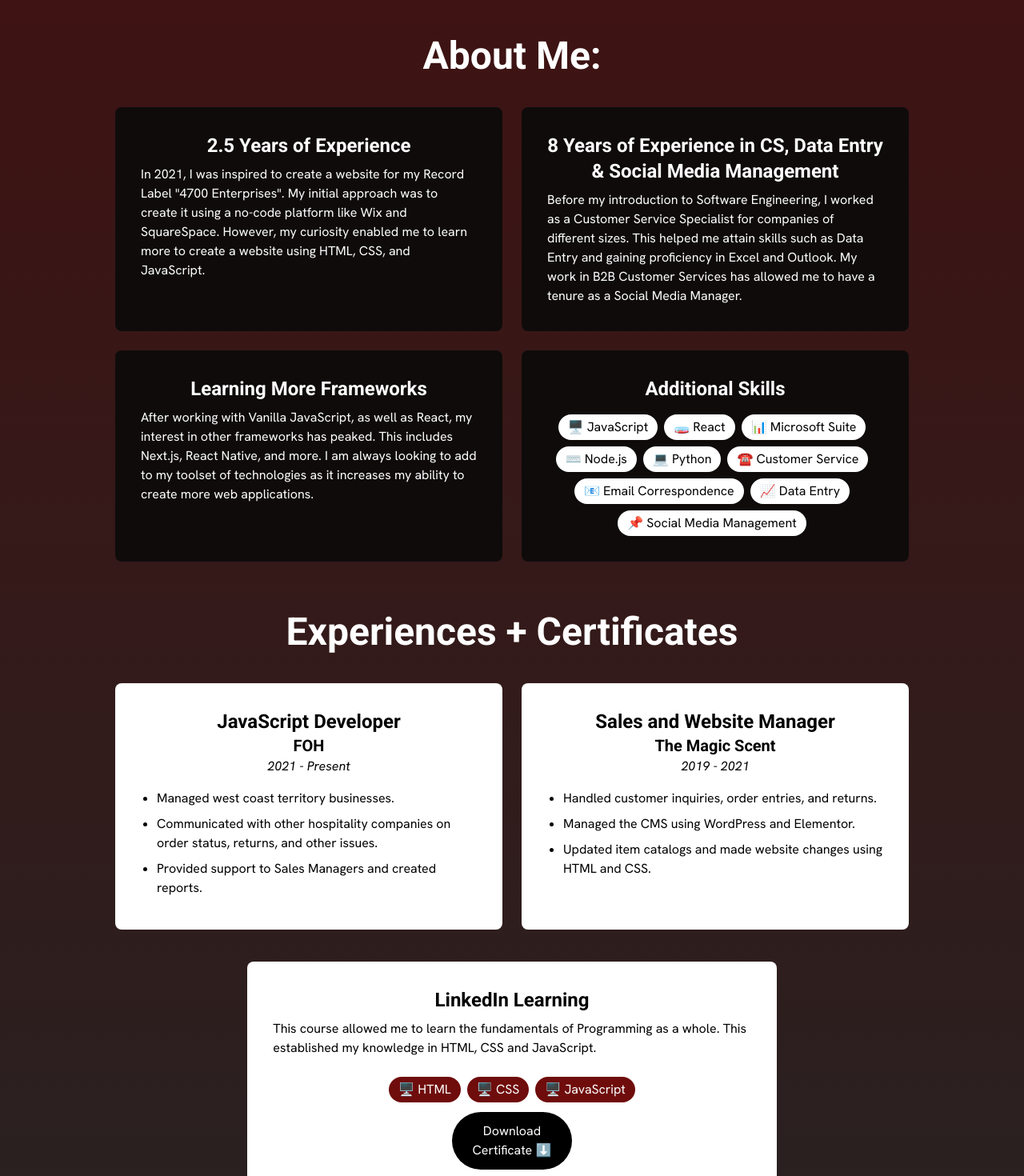
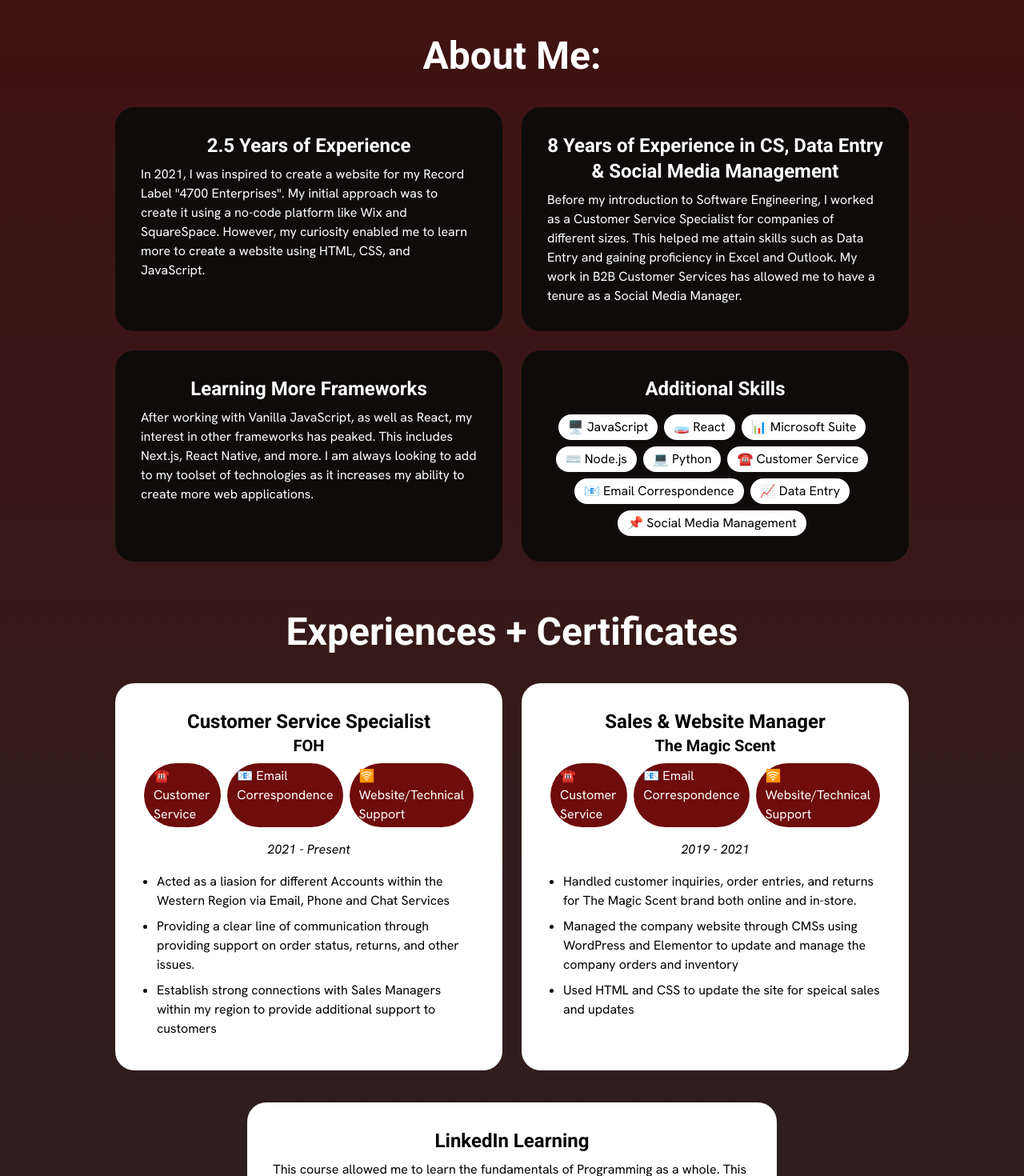
Before and after one commit to 4700gfx/shek-new-port, a React (Create React App) app: page / in a window 1280 px wide. Shown: the part 1330-2800 px from the top of the page at 80% size. Built offline with nearby package versions, Linux system fonts and the light colour scheme.

Commit message:
Tightening Up Experience Section

```diff
--- a/src/components/AboutMe.js
+++ b/src/components/AboutMe.js
@@ -5,28 +5,28 @@ const AboutMe = () => {
     <section className='h-auto w-full sm:w-4/5 mx-auto mb-6 mt-10 px-4'>
       <h1 className="flex justify-center font-roboto font-bold text-3xl sm:text-5xl mt-16 sm:mt-24 mb-8 sm:mb-10">About Me:</h1>
       <div className='grid grid-cols-1 sm:grid-cols-2 gap-4 sm:gap-6'>
-        <div className='bg-darkRed p-6 sm:p-8 rounded-lg flex flex-col'>
+        <div className='bg-darkRed p-6 sm:p-8 rounded-3xl flex flex-col'>
           <h2 className='font-roboto font-bold text-xl sm:text-2xl text-center mb-2'>2.5 Years of Experience</h2>
           <p className="text-sm sm:text-base">
             In 2021, I was inspired to create a website for my Record Label "4700 Enterprises". My initial approach was to create it using a no-code platform like Wix and SquareSpace. However, my curiosity enabled me to learn more to create a website using HTML, CSS, and JavaScript.
           </p>
         </div>
 
-        <div className='bg-darkRed p-6 sm:p-8 rounded-lg flex flex-col'>
+        <div className='bg-darkRed p-6 sm:p-8 rounded-3xl flex flex-col'>
           <h2 className='font-roboto font-bold text-xl sm:text-2xl text-center mb-2'>8 Years of Experience in CS, Data Entry & Social Media Management</h2>
           <p className="text-sm sm:text-base">
             Before my introduction to Software Engineering, I worked as a Customer Service Specialist for companies of different sizes. This helped me attain skills such as Data Entry and gaining proficiency in Excel and Outlook. My work in B2B Customer Services has allowed me to have a tenure as a Social Media Manager.
           </p>
         </div>
 
-        <div className='bg-darkRed p-6 sm:p-8 rounded-lg flex flex-col'>
+        <div className='bg-darkRed p-6 sm:p-8 rounded-3xl flex flex-col'>
           <h2 className='font-roboto font-bold text-xl sm:text-2xl text-center mb-2'>Learning More Frameworks</h2>
           <p className="text-sm sm:text-base">
             After working with Vanilla JavaScript, as well as React, my interest in other frameworks has peaked. This includes Next.js, React Native, and more. I am always looking to add to my toolset of technologies as it increases my ability to create more web applications.
           </p>
         </div>
 
-        <div className='bg-darkRed p-6 sm:p-8 rounded-lg flex flex-col'>
+        <div className='bg-darkRed p-6 sm:p-8 rounded-3xl flex flex-col'>
           <h2 className='font-roboto font-bold text-xl sm:text-2xl text-center mb-2'>Additional Skills</h2>
           <div className='flex flex-wrap justify-center'>
             <span className='bg-white text-black w-auto px-3 py-1 mt-2 mr-2 rounded-full text-sm sm:text-base'>🖥️ JavaScript</span>
--- a/src/components/Experience.js
+++ b/src/components/Experience.js
@@ -3,23 +3,23 @@ import React from 'react';
 const Experience = () => {
   const experiences = [
     {
-      role: 'JavaScript Developer',
+      role: 'Customer Service Specialist',
       company: 'FOH',
       period: '2021 - Present',
       descriptions: [
-        'Managed west coast territory businesses.',
-        'Communicated with other hospitality companies on order status, returns, and other issues.',
-        'Provided support to Sales Managers and created reports.',
+        'Acted as a liasion for different Accounts within the Western Region via Email, Phone and Chat Services',
+        'Providing a clear line of communication through providing support on order status, returns, and other issues.',
+        'Establish strong connections with Sales Managers within my region to provide additional support to customers',
       ],
     },
     {
-      role: 'Sales and Website Manager',
+      role: 'Sales & Website Manager',
       company: 'The Magic Scent',
       period: '2019 - 2021',
       descriptions: [
-        'Handled customer inquiries, order entries, and returns.',
-        'Managed the CMS using WordPress and Elementor.',
-        'Updated item catalogs and made website changes using HTML and CSS.',
+        'Handled customer inquiries, order entries, and returns for The Magic Scent brand both online and in-store.',
+        'Managed the company website through CMSs using WordPress and Elementor to update and manage the company orders and inventory',
+        'Used HTML and CSS to update the site for speical sales and updates',
       ],
     },
   ];
@@ -29,9 +29,14 @@ const Experience = () => {
       <h1 className="text-center font-roboto font-bold text-3xl sm:text-4xl md:text-5xl mb-10">Experiences + Certificates</h1>
       <div className='flex flex-row gap-6'>
         {experiences.map((exp, index) => (
-          <div key={index} className='bg-white text-black w-4/5 sm:w-4/5 lg:w-4/5 xl:w-2/3 p-6 sm:p-8 rounded-lg flex flex-col mx-auto'>
+          <div key={index} className='bg-white text-black w-4/5 sm:w-4/5 lg:w-4/5 xl:w-2/3 p-6 sm:p-8 rounded-3xl flex flex-col mx-auto'>
             <h2 className='font-roboto font-bold text-center text-xl sm:text-2xl'>{exp.role}</h2>
             <h3 className='font-roboto font-semibold text-center text-lg sm:text-xl'>{exp.company}</h3>
+            <div className='flex flex-row justify-center mb-4'>
+            <span className='bg-deepRed text-white px-3 py-1 mt-2 mx-1 rounded-full text-sm sm:text-base'>☎️ Customer Service</span>
+            <span className='bg-deepRed text-white px-3 py-1 mt-2 mx-1 rounded-full text-sm sm:text-base'>📧 Email Correspondence</span>
+            <span className='bg-deepRed text-white px-3 py-1 mt-2 mx-1 rounded-full text-sm sm:text-base'>🛜 Website/Technical Support</span>
+            </div>
             <span className='italic mb-4 text-center text-sm sm:text-base'>{exp.period}</span>
             <ul className='list-disc pl-5 text-left'>
               {exp.descriptions.map((desc, i) => (
@@ -46,19 +51,19 @@ const Experience = () => {
         {[
           {
             title: 'LinkedIn Learning',
-            description: 'This course allowed me to learn the fundamentals of Programming as a whole. This established my knowledge in HTML, CSS and JavaScript.',
+            description: 'This course allowed me to learn the fundamentals of Programming as a whole. This established my knowledge in HTML, CSS and JavaScript. Through their learning paths I was able to create a roadmap for what I should be studying for when it comes to establishing myself as a programmer. This course included practice problems and projects that helped deepen my understanding',
             tags: ['🖥️ HTML', '🖥️ CSS', '🖥️ JavaScript']
           },
           {
             title: "Udemy's JS Course",
-            description: 'This course allowed me to learn all of the aspects of JavaScript as a language. This included syntax, features and other aspects of the language.',
+            description: 'This course allowed me to learn all of the aspects of JavaScript as a language. This included syntax, features and other aspects of the language. This course helped to me to concepts such as Object Oriented Programming, Clousures, Data Structures and more. After completing this course I was able to transition into using React as my first framework to create front end solutions',
             tags: ['🖥️ JavaScript', '🖥️ OOP', '🖥️ React Basics']
           },
 
         ].map((cert, index) => (
-          <div key={index} className='bg-white text-black sm:w-4/5 lg:w-3/4 xl:w-2/3 p-6 sm:p-8 rounded-lg flex flex-col mx-auto'>
+          <div key={index} className='bg-white text-black sm:w-4/5 lg:w-3/4 xl:w-2/3 p-6 sm:p-8 rounded-3xl flex flex-col mx-auto'>
             <h2 className='font-roboto font-bold text-center text-xl sm:text-2xl mb-2'>{cert.title}</h2>
-            <p className='text-sm sm:text-base'>{cert.description}</p>
+            <p className='text-sm sm:text-base text-left'>{cert.description}</p>
             <div className='flex flex-wrap justify-center mt-4'>
               {cert.tags.map((tag, i) => (
                 <span key={i} className='bg-deepRed text-white px-3 py-1 mt-2 mx-1 rounded-full text-sm sm:text-base'>{tag}</span>
--- a/src/components/Hero.js
+++ b/src/components/Hero.js
@@ -4,7 +4,7 @@ import emoji from '../assets/images/emoji1.png';
 const Hero = () => {
   return (
     <section>
-      <div className='hero-container bg-darkRed h-auto w-11/12 md:w-4/5 p-4 md:p-8 lg:p-10 my-10 mx-auto flex flex-col lg:flex-row justify-center items-center rounded-2xl'>
+      <div className='hero-container bg-darkRed h-auto w-11/12 md:w-4/5 p-4 md:p-8 lg:p-10 my-10 mx-auto flex flex-col lg:flex-row justify-center items-center rounded-3xl'>
         <img className='w-3/4 mt-10 lg:w-auto lg:mr-10 mb-6 lg:mb-0' src={emoji} alt="hero-content" />
         <div className='hero-text flex flex-col w-full lg:w-1/2 text-center lg:text-left'>
           <h1 className='font-roboto font-medium text-4xl md:text-5xl lg:text-7xl my-2 bg-gradient-to-r from-deepRed to-gray-400 bg-clip-text text-transparent'>
```
